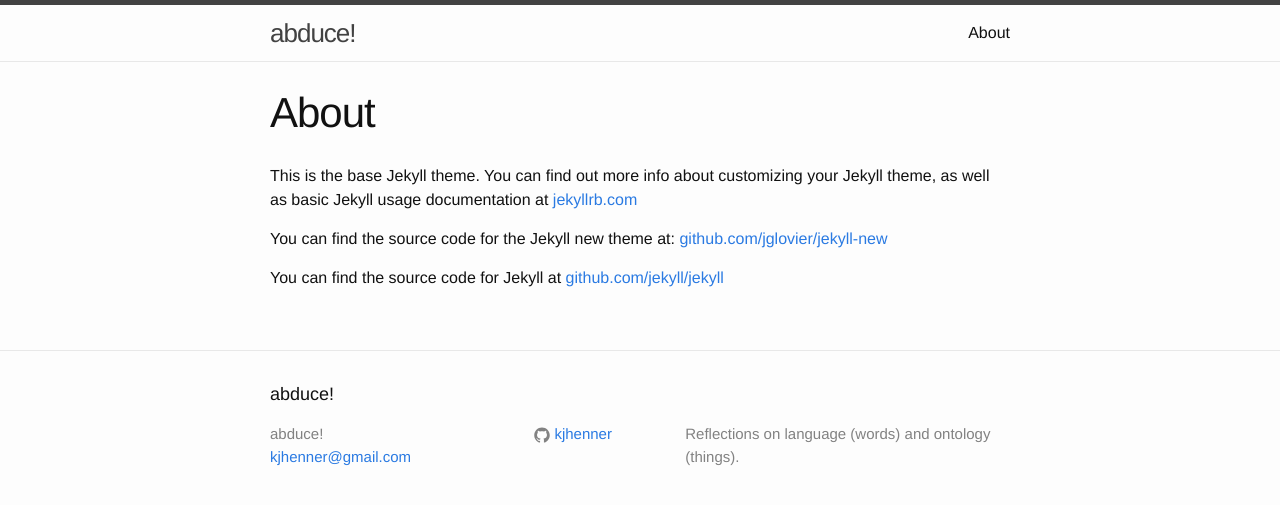
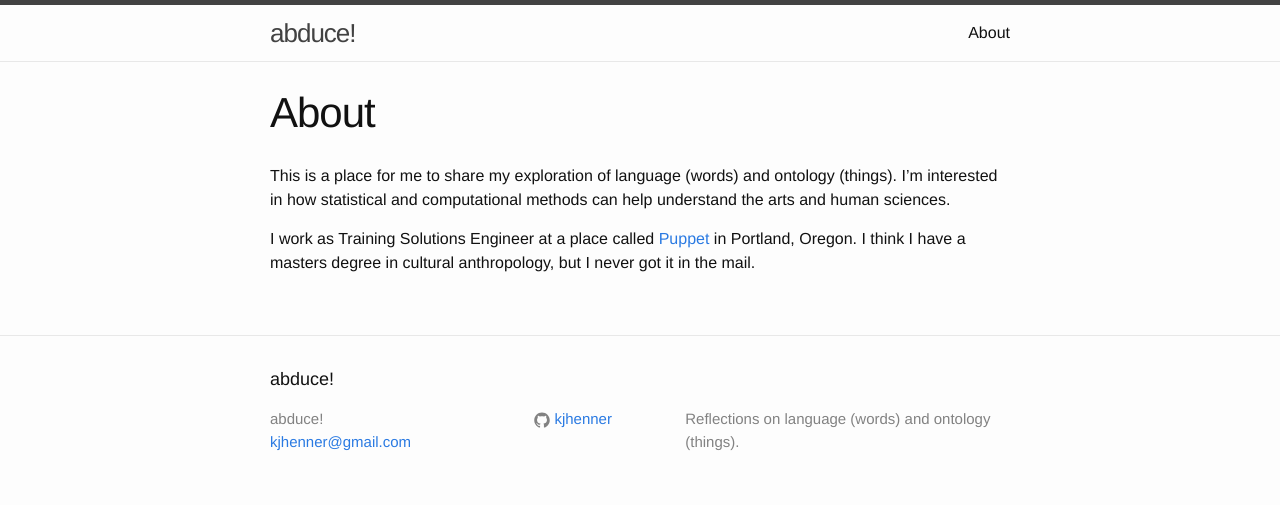
Before and after one commit to kjhenner/abduce, a Jekyll site: the page built from about.md, in a window 1280 px wide. Shown: the top 505 px of the page. Built offline with Jekyll 4.4.1, drawn with Linux system fonts in a browser that asks for light colours.

Commit message:
update about page

```diff
--- a/about.md
+++ b/about.md
@@ -4,8 +4,10 @@ title: About
 permalink: /about/
 ---
 
-This is the base Jekyll theme. You can find out more info about customizing your Jekyll theme, as well as basic Jekyll usage documentation at [jekyllrb.com](http://jekyllrb.com/)
+This is a place for me to share my exploration of language (words) and ontology
+(things). I'm interested in how statistical and computational methods can help
+understand the arts and human sciences.
 
-You can find the source code for the Jekyll new theme at: [github.com/jglovier/jekyll-new](https://github.com/jglovier/jekyll-new)
-
-You can find the source code for Jekyll at [github.com/jekyll/jekyll](https://github.com/jekyll/jekyll)
+I work as Training Solutions Engineer at a place called
+[Puppet](www.puppet.com) in Portland, Oregon. I think I have a masters degree
+in cultural anthropology, but I never got it in the mail.
```
